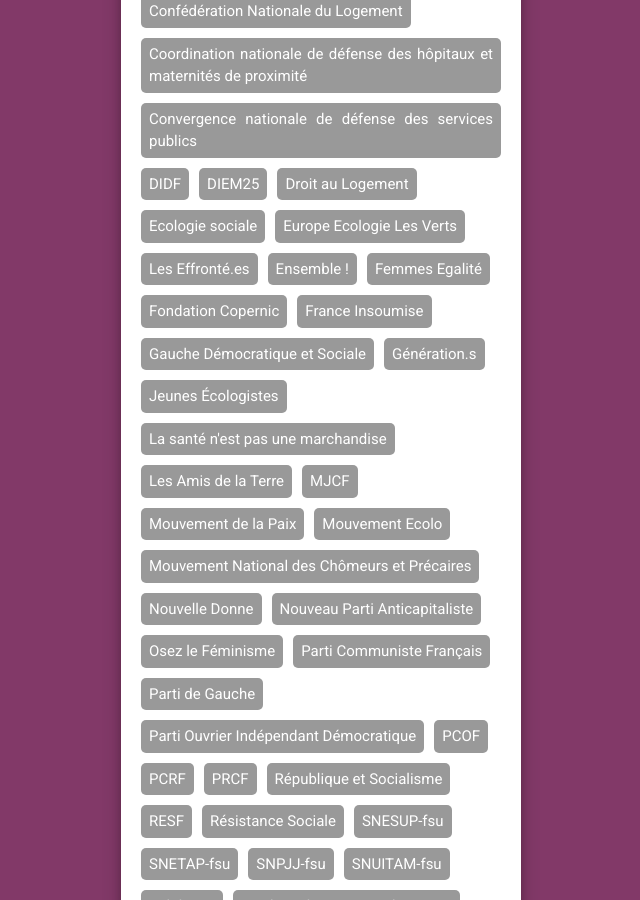
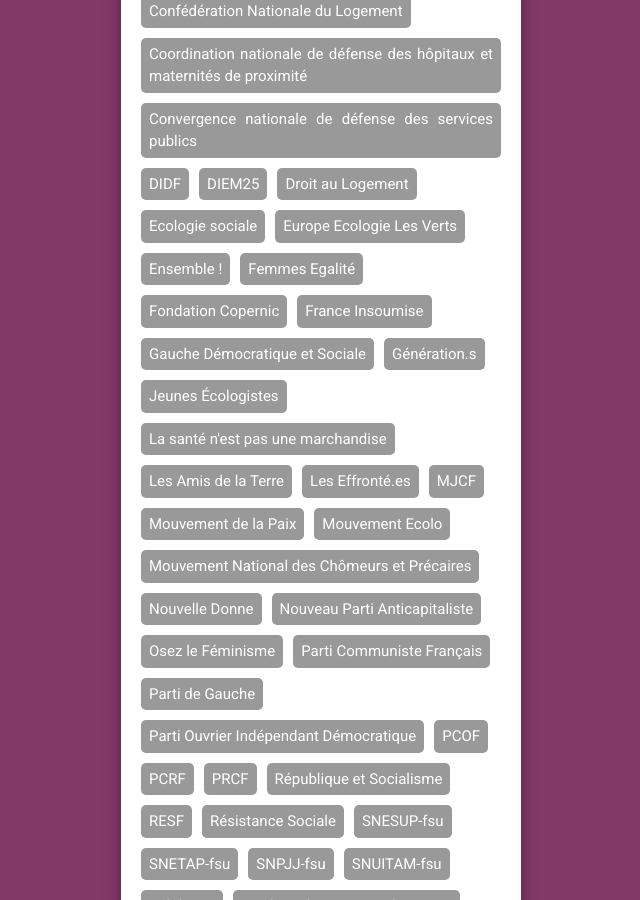
Before and after one commit to tonygoussot/mareepopulaire, a Jekyll site: the page built from index.html, in a window 1280 px wide and 900 px high, scrolled down 2202 px. Shown: the whole window, without its empty margins (524-1164 px from the left). Built offline with Jekyll 4.4.1, drawn with Linux system fonts in a browser that asks for light colours; part of the change alters nothing that is shown.

```diff
--- a/_data/signataires.yml
+++ b/_data/signataires.yml
@@ -21,7 +21,6 @@
 - nom: Droit au Logement
 - nom: Ecologie sociale
 - nom: Europe Ecologie Les Verts
-- nom: Les Effronté.es
 - nom: Ensemble !
 - nom: Femmes Egalité
 - nom: Fondation Copernic
@@ -31,6 +30,7 @@
 - nom: Jeunes Écologistes
 - nom: La santé n'est pas une marchandise
 - nom: Les Amis de la Terre
+- nom: Les Effronté.es
 - nom: MJCF
 - nom: Mouvement de la Paix
 - nom: Mouvement Ecolo
```
